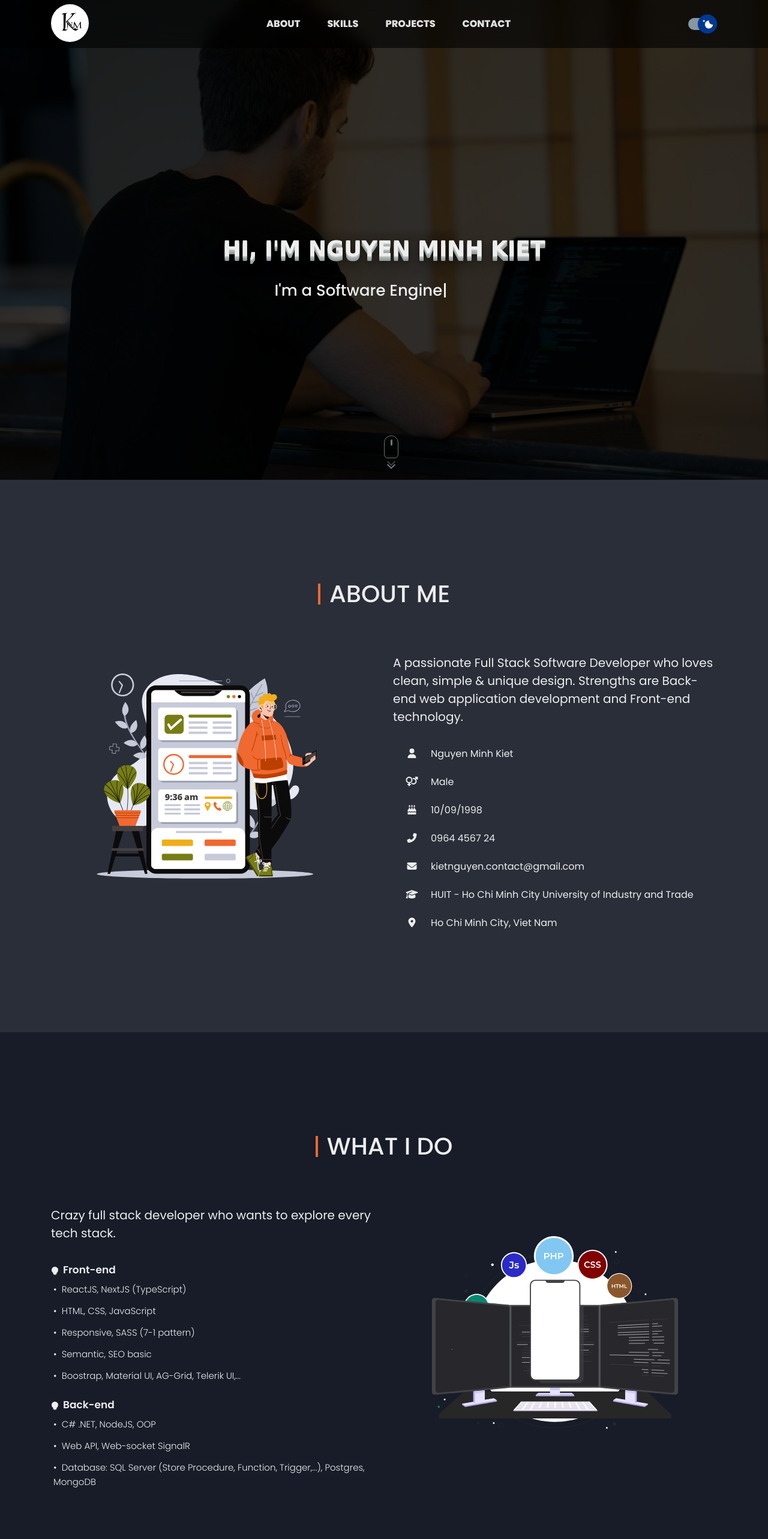
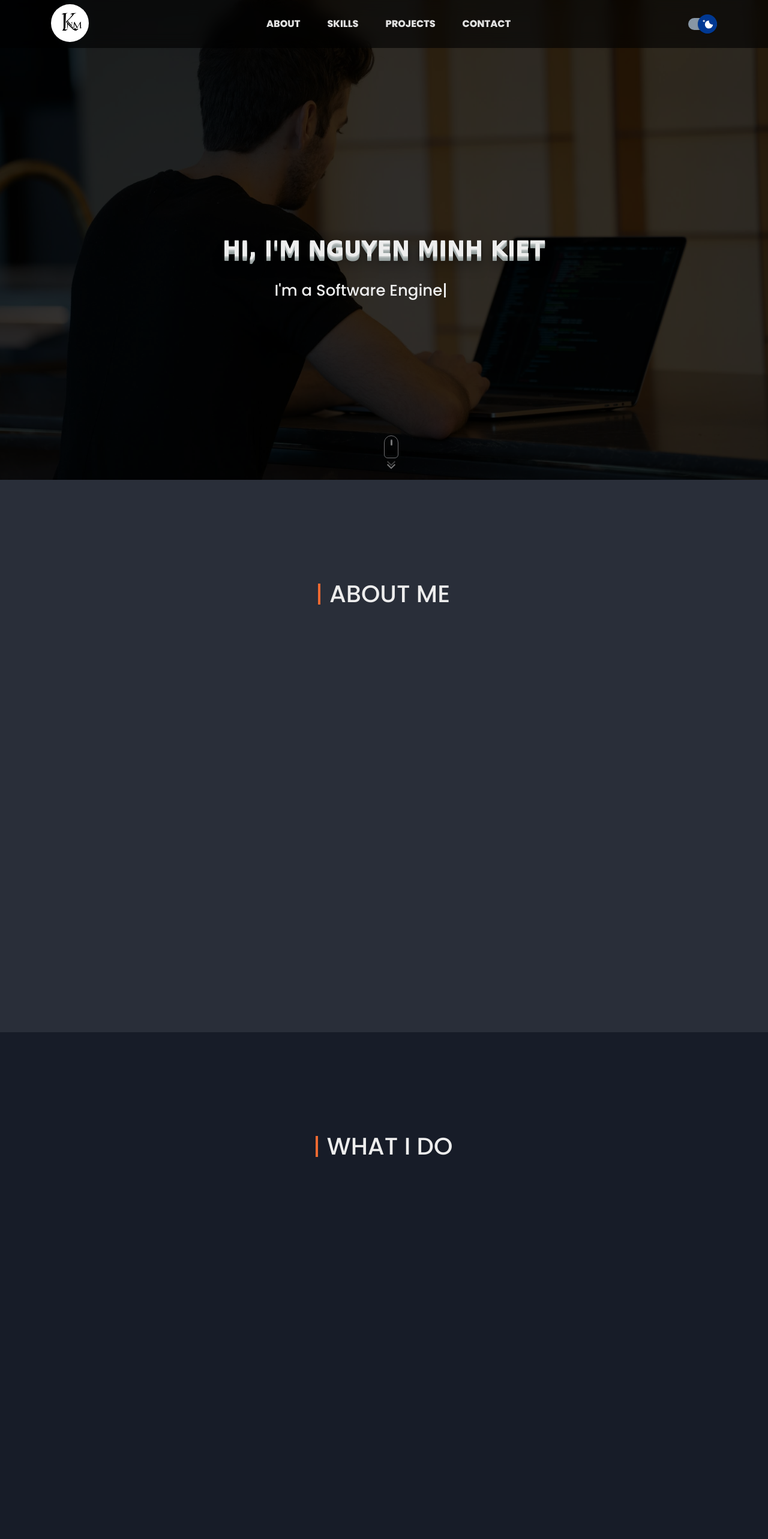
Before and after one commit to kietnguyendevtest/portfolio, a React (Create React App) app: page / in a window 1280 px wide. Shown: the top 2566 px of the page at 60% size. Built offline with nearby package versions, Linux system fonts and the light colour scheme.

Commit message:
animate.css + aos

```diff
--- a/package.json
+++ b/package.json
@@ -11,6 +11,8 @@
         "@testing-library/jest-dom": "^5.17.0",
         "@testing-library/react": "^13.4.0",
         "@testing-library/user-event": "^13.5.0",
+        "animate.css": "^4.1.1",
+        "aos": "^3.0.0-beta.6",
         "react": "^18.2.0",
         "react-dom": "^18.2.0",
         "react-lottie": "^1.2.4",
--- a/src/App.js
+++ b/src/App.js
@@ -1,9 +1,14 @@
 import React, { useState, useEffect } from "react";
+
+import "animate.css";
+import AOS from "aos";
+import "aos/dist/aos.css";
 
 import { library } from "@fortawesome/fontawesome-svg-core";
 import { fas } from "@fortawesome/free-solid-svg-icons";
 import { far } from "@fortawesome/free-regular-svg-icons";
 import { fab } from "@fortawesome/free-brands-svg-icons";
+import { FontAwesomeIcon } from "@fortawesome/react-fontawesome";
 
 import Header from "~/components/Header";
 import About from "~/pages/About";
@@ -12,13 +17,21 @@ import Projects from "~/pages/Projects";
 import Contact from "./pages/Contact";
 
 import "~/assets/scss/main.scss";
-import { FontAwesomeIcon } from "@fortawesome/react-fontawesome";
 
 function App() {
     library.add(fas, far, fab);
 
     const [showGoToTop, setShowGoToTop] = useState(false);
     const [showBar, setShowBar] = useState(false);
+
+    useEffect(() => {
+        AOS.init({
+            useClassNames: true,
+            initClassName: null,
+            animatedClassName: "animate__animated",
+            anchorPlacement: "top-bottom",
+        });
+    }, []);
 
     useEffect(() => {
         setShowBar(window.scrollY >= window.innerHeight);
--- a/src/assets/scss/base/_base.scss
+++ b/src/assets/scss/base/_base.scss
@@ -25,6 +25,7 @@ body {
     font-family: Poppins, sans-serif;
     color: var(--text-color);
     background: var(--body-bg);
+    overflow-x: hidden;
 }
 
 a {
@@ -90,3 +91,10 @@ input:-webkit-autofill:hover {
         font-size: 3.6rem;
     }
 }
+
+[data-aos] {
+    visibility: hidden;
+}
+[data-aos].animate__animated {
+    visibility: visible;
+}
--- a/src/assets/scss/components/_header.scss
+++ b/src/assets/scss/components/_header.scss
@@ -146,7 +146,6 @@
         position: fixed;
         inset: 0 calc(100vw - 300px) 0 0;
         background: var(--sidebar-bg);
-        box-shadow: 0px 40px 90px 20px var(--sidebar-shadow);
         border-radius: 0px 20px 20px 0px;
         padding: 40px;
         transform: translateX(-100%);
--- a/src/assets/scss/themes/_dark.scss
+++ b/src/assets/scss/themes/_dark.scss
@@ -6,5 +6,4 @@ html.dark {
     --card-hover-bg: #556077;
 
     --sidebar-bg: #292e39;
-    --sidebar-shadow: #171c2866;
 }
--- a/src/assets/scss/themes/_light.scss
+++ b/src/assets/scss/themes/_light.scss
@@ -8,5 +8,4 @@ html {
     --card-hover-bg: #d9d9d9;
 
     --sidebar-bg: #f6f6f6;
-    --sidebar-shadow: #c8c8c866;
 }
--- a/src/components/Header/index.jsx
+++ b/src/components/Header/index.jsx
@@ -31,6 +31,11 @@ function Header(props) {
                 {/* Navbar */}
                 <nav className="navbar d-md-none">
                     <ul className="navbar__list">
+                        {showBar && (
+                            <li className="navbar__item">
+                                <a href="#">Home</a>
+                            </li>
+                        )}
                         <li className="navbar__item">
                             <a href="#about">About</a>
                         </li>
--- a/src/components/Hero/index.jsx
+++ b/src/components/Hero/index.jsx
@@ -26,7 +26,7 @@ function Hero() {
     return (
         <div className="hero">
             <div className="hero-content">
-                <div className="hero-title">
+                <div className="hero-title" data-aos="animate__zoomIn">
                     <h1>HI, I'M NGUYEN&nbsp;MINH&nbsp;KIET</h1>
                 </div>
                 <div className="hero-textrun">
--- a/src/pages/About/index.jsx
+++ b/src/pages/About/index.jsx
@@ -11,7 +11,7 @@ function About() {
                     <a href="#about">ABOUT ME</a>
                 </h2>
                 <div className="row row-cols-2 row-cols-lg-1">
-                    <div className="col">
+                    <div className="col" data-aos="animate__fadeInLeft">
                         <figure className="about-img">
                             <Lottie
                                 options={{
@@ -25,7 +25,7 @@ function About() {
                             />
                         </figure>
                     </div>
-                    <div className="col">
+                    <div className="col" data-aos="animate__fadeInRight">
                         <p className="about-title">
                             A passionate Full Stack Software Developer who loves
                             clean, simple & unique design. Strengths are
@@ -47,7 +47,7 @@ function About() {
                             </li>
                             <li>
                                 <FontAwesomeIcon icon="fa-solid fa-phone-flip" />
-                                <span>0964 4567 24</span>
+                                <span>0909 144 706</span>
                             </li>
                             <li>
                                 <FontAwesomeIcon icon="fa-solid fa-envelope" />
--- a/src/pages/Contact/index.jsx
+++ b/src/pages/Contact/index.jsx
@@ -12,9 +12,12 @@ function Contact() {
                 <div className="row row-cols-2 row-cols-lg-1 gy-4">
                     <div className="col">
                         <div>
-                            <p className="contact-title">
+                            <p
+                                className="contact-title"
+                                data-aos="animate__pulse"
+                            >
                                 &#10077; Discuss a project or just want to say
-                                hi? My inbox is open for all. &#10078;
+                                hi? <br /> My inbox is open for all. &#10078;
                             </p>
 
                             <ul>
@@ -22,7 +25,7 @@ function Contact() {
                                     <b>Email:</b> kietnguyen.contact@gmail.com
                                 </li>
                                 <li>
-                                    <b>Phone:</b> 0964 4567 24
+                                    <b>Phone:</b> 0909 144 706
                                 </li>
                             </ul>
 
--- a/src/pages/Projects/index.jsx
+++ b/src/pages/Projects/index.jsx
@@ -18,7 +18,10 @@ function Projects() {
                     <a href="#projects">PROJECTS</a>
                 </h2>
 
-                <div className="row row-cols-xxl-3 row-cols-lg-2 row-cols-md-1 gy-4">
+                <div
+                    className="row row-cols-xxl-3 row-cols-lg-2 row-cols-md-1 gy-4"
+                    data-aos="animate__slideInUp"
+                >
                     {data.map((item, index) => {
                         return (
                             <div className="col" key={index}>
--- a/src/pages/Skills/index.jsx
+++ b/src/pages/Skills/index.jsx
@@ -10,7 +10,7 @@ function Skills() {
                     <a href="#skills">WHAT I DO</a>
                 </h2>
                 <div className="row row-cols-2 row-cols-lg-1">
-                    <div className="col">
+                    <div className="col" data-aos="animate__slideInLeft">
                         <p className="skills-title">
                             Crazy full stack developer who wants to explore
                             every tech stack.
@@ -56,7 +56,7 @@ function Skills() {
                             </li>
                         </ul>
                     </div>
-                    <div className="col">
+                    <div className="col" data-aos="animate__slideInRight">
                         <figure className="skills-img">
                             <Lottie
                                 options={{
```
Also changed, not shown: 1 other file (tests, documents, lock files or other folders).
